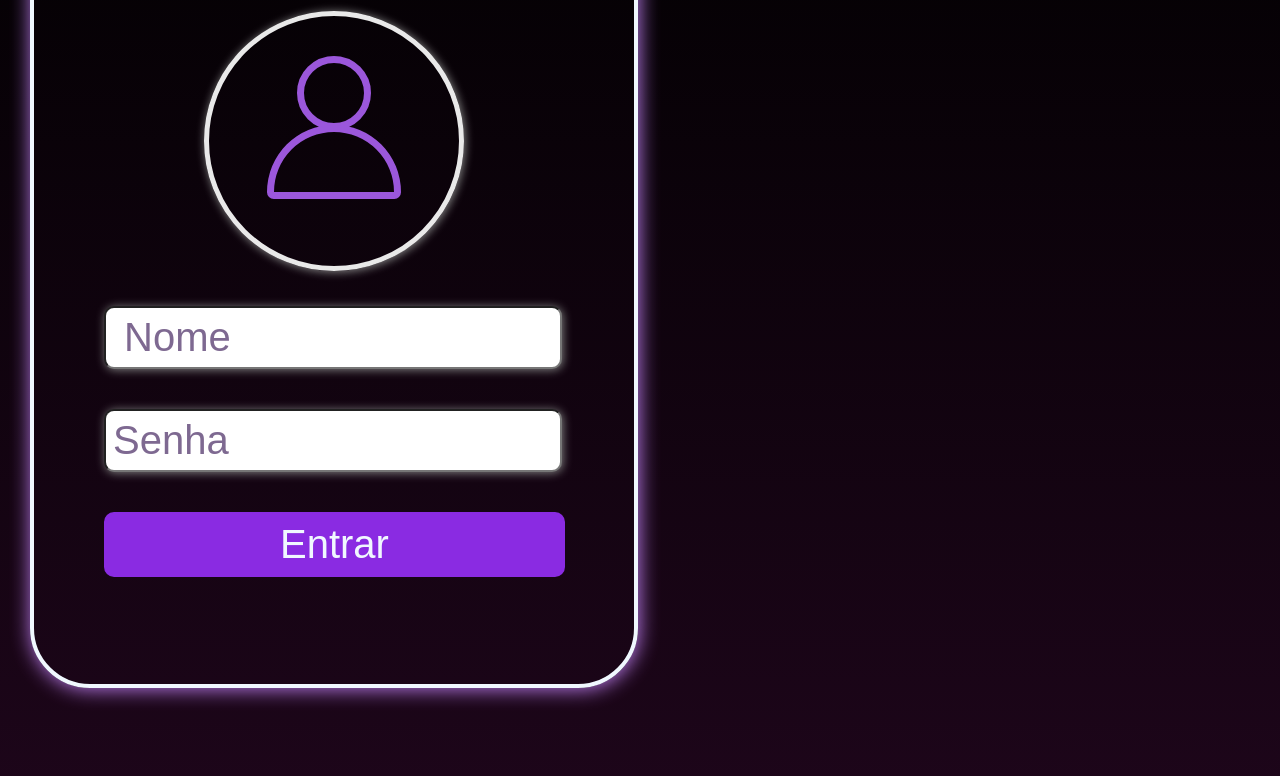
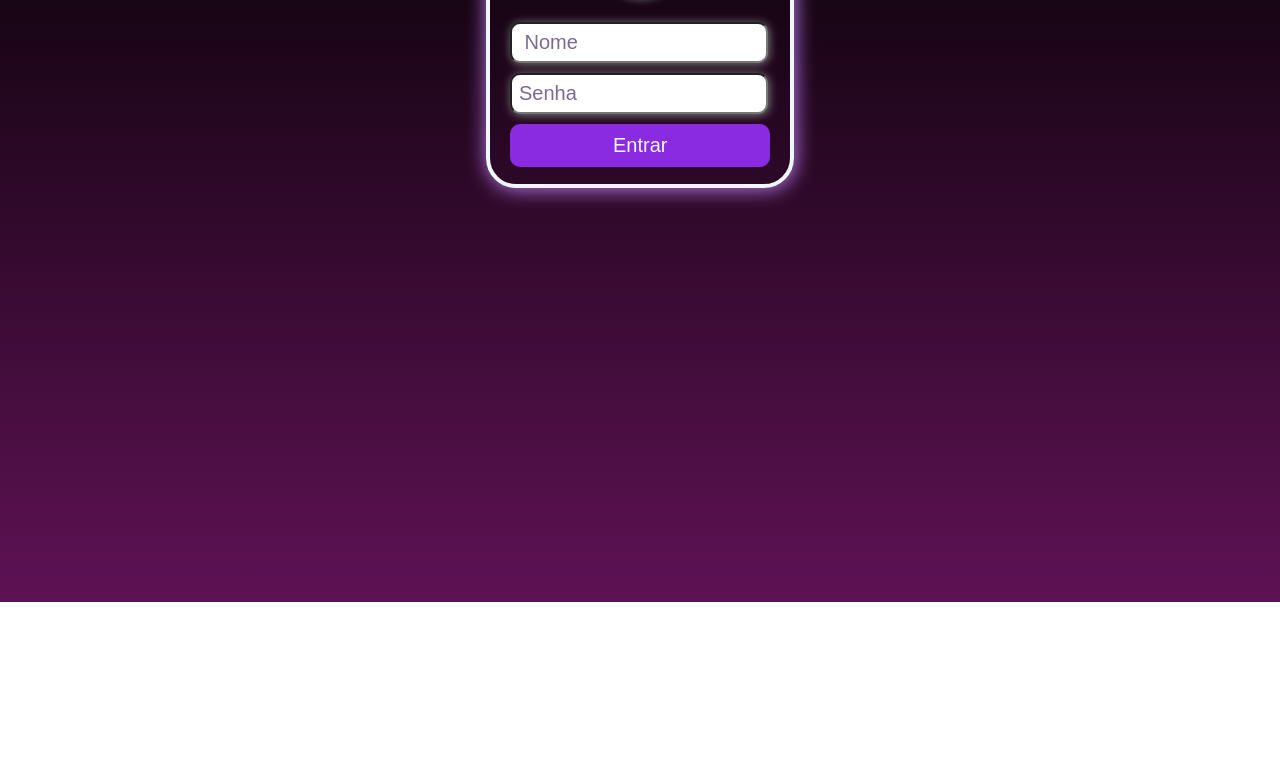
Before and after one commit to diegoalvares/diamtech, a plain HTML site: page login.html in a window 1280 px wide. Shown: the part 198-974 px from the top of the page. After the commit the page ends 800 px from the top, so only its background shows below. Drawn offline with Linux system fonts and the light colour scheme.

Commit message:
atualizando

```diff
--- a/CSS/RESOLUCOES_LOGIN/320x240.css
+++ b/CSS/RESOLUCOES_LOGIN/320x240.css
@@ -1,49 +1,48 @@
 @media (min-width: 320px){
-    body{
-        height: 400vh;
-    }
-
     form{
-        width: 600px;
-        height: 800px;
-        margin: 10px;
-        margin-left: 30px;
-        margin-top: 60px;
+        width: 300px;
+        height: 340px;
+        margin-top: 20px;
     }
 
     form>h1{
-        margin-top: 40px;
-        font-size: 40px;
+        margin-top: 20px;
+        font-size: 20px;
     }
 
     #desenho_login{
-       margin-top: 40px;
        margin-bottom: 60px;
-       width: 250px;
-       height: 250px;
-       margin-bottom: 15px;
+       width: 80px;
+       height: 80px;
+       margin-top: -10px;
+       margin-bottom: 5px;
     }
 
     #circulo{
-        width: 60px;
-        height: 60px;
-        margin-top: 40px;
+        width: 20px;
+        height: 20px;
+        margin-top: 7px;
+        border: solid rgb(155, 87, 219) 5px;
     }
 
     #meia_lua{
-        width: 120px;
-        height: 60px;
+        width: 40px;
+        height: 20px;
         margin-top: -5px;
+        border: solid rgb(155, 87, 219) 5px;
     }
 
     form>input{
-        width: 440px;
-        margin-left: 70px;
+        width: 240px;
+        margin-left: 20px;
+        font-size: 20px;
+        margin-bottom: -10px;
     }
 
     form>button{
-        padding: 7px 173px 7px 173px;
-        margin-left: 70px;
+        padding: 7px 100px 7px 100px;
+        margin-left: 20px;
+        font-size: 20px;
         text-align: center;
     }
 }
--- a/CSS/login.css
+++ b/CSS/login.css
@@ -3,7 +3,7 @@ form{
     width: 1200px;
     margin: auto;
     height: 800px;
-    border-radius: 60px;
+    border-radius: 30px;
     margin-top: 40px;
     box-shadow: 1px 1px 20px rgb(192, 129, 243);
 }
```
